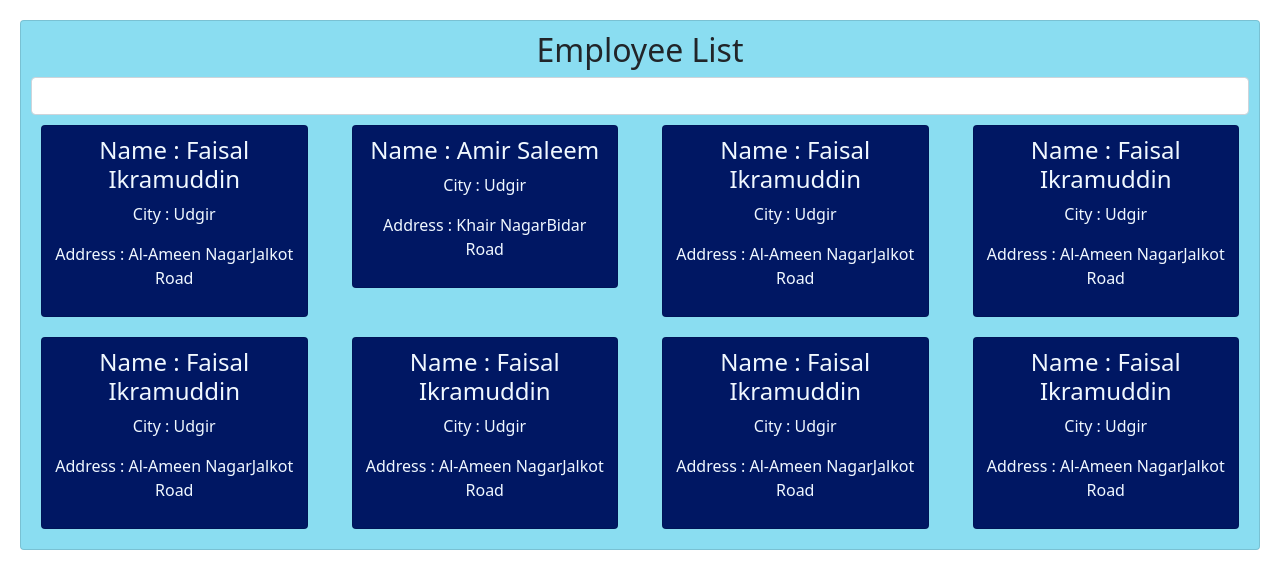
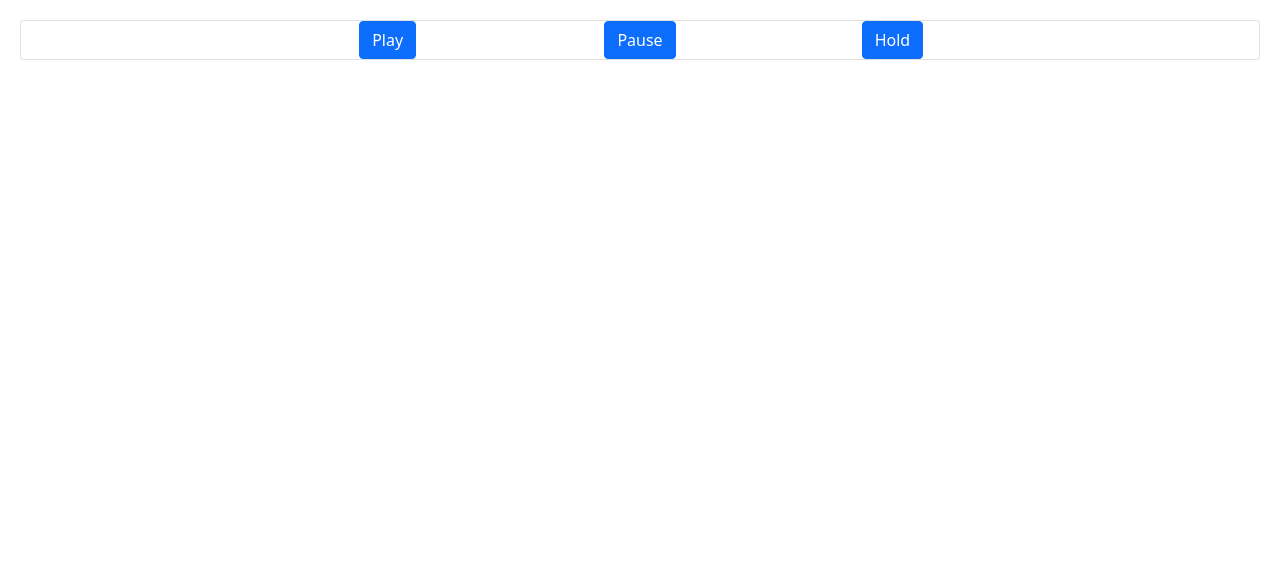
Before and after one commit to SajjadFaisal313/ReactJsSajjad, a React (Create React App) app in the folder myapp/: page / in a window 1280 px wide. Shown: the top 588 px of the page. Built offline with nearby package versions, Linux system fonts and the light colour scheme.

Commit message:
Update App.js

```diff
--- a/myapp/src/App.js
+++ b/myapp/src/App.js
@@ -1,19 +1,19 @@
 import './App.css';
+import { Audioplayer } from './components/Audioplayer';
 // import { Details } from './components/Details';
 // import { FormTable } from './components/FormTable';
 // import { Toggle } from './components/Toggle';
 // import { Piano } from './components/Piano';
-// import { Audioplayer } from './components/Audioplayer';
 // import { CourseInfo } from './components/CourseInfo';
 // import { CourseInfoParent } from './components/CourseInfoParent';
-import { InfocardPt } from './components/InfoCard/InfocardPt';
+// import { InfocardPt } from './components/InfoCard/InfocardPt';
 
 
 function App() {
   return (
-  <div className="App">
-    <InfocardPt/>
-  </div>
+    <div className="App">
+      <Audioplayer />
+    </div>
   );
 }
 
```
